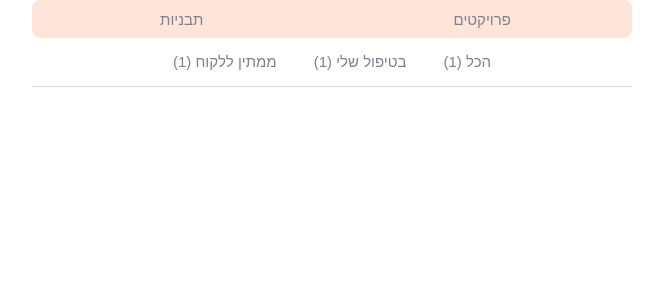
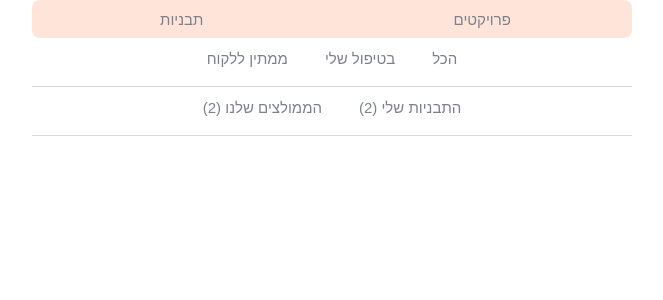
Before and after one commit to Stepby-Binyamin/Stepby-client, a React (Create React App) app: page /oriya in a window 1280 px wide. Shown: the top 300 px of the page, without its empty margins (308-971 px from the left). Built offline with nearby package versions, Linux system fonts and the light colour scheme; a web font is replaced by a local one.

Commit message:
Making NavLinkTab to a stupid component

```diff
--- a/src/components/common/NavLinkTab/index.jsx
+++ b/src/components/common/NavLinkTab/index.jsx
@@ -1,26 +1,18 @@
 import React from 'react'
-import { useState } from 'react'
 import styles from './style.module.css'
 
-export default function NavLinkTab({onClick, firstText, secondText, thirdText, counter}) {
-    const [whoClicked, setWhoClicked] = useState()
+export default function NavLinkTab({firstText, secondText, thirdText, counter, state, setState }) {
 
-    firstText = 'הכל'
-    secondText = 'בטיפול שלי'
-    thirdText = 'ממתין ללקוח'
-    counter = 1
-    counter = counter > 0? `(${counter})`: counter
-    onClick = (text)=>{
-        setWhoClicked(text)
-    }
+    counter = counter > 0 ? `(${counter})` : counter
 
-   return (
-      <div className={styles.main}>
-      <div className={whoClicked === firstText? styles.active : ''} onClick={()=>onClick(firstText)}>{firstText} {counter&&counter}</div>
-      <div className={whoClicked === secondText? styles.active : ''} onClick={()=>onClick(secondText)}>{secondText} {counter&&counter}</div>
-      { thirdText&&
-      <div className={whoClicked === thirdText? styles.active : ''} onClick={()=>onClick(thirdText)}>{thirdText} {counter&&counter}</div>
-      }
-    </div>
-   )
+
+    return (
+        <div className={styles.main}>
+            <div className={state === firstText ? styles.active : ''} onClick={() => setState(firstText)}>{firstText} {counter && counter}</div>
+            <div className={state === secondText ? styles.active : ''} onClick={() => setState(secondText)}>{secondText} {counter && counter}</div>
+            {thirdText &&
+                <div className={state === thirdText ? styles.active : ''} onClick={() => setState(thirdText)}>{thirdText} {counter && counter}</div>
+            }
+        </div>
+    )
 }
--- a/src/components/common/NavLinkTab/style.module.css
+++ b/src/components/common/NavLinkTab/style.module.css
@@ -8,13 +8,14 @@
   height: 49px;
   border-radius: 0px;
   border-bottom: 0.5px solid var( --grey4-color);
+  padding: 0 40px 0 40px;
 }
 
 .main>div {
   font-size: 15px;
   height: 100%;
   color: var( --grey2-color);
-  padding: 15px 0 15px 0;
+  padding: 12px 0 13px 0;
   cursor: pointer;
 }
 
--- a/src/routes/TestComponents/Oriya.jsx
+++ b/src/routes/TestComponents/Oriya.jsx
@@ -1,12 +1,15 @@
 import React from 'react'
+import { useState } from 'react'
 import NavLink from '../../components/common/NavLink'
 import NavLinkTab from '../../components/common/NavLinkTab'
 
 export default function Oriya() {
+   const [state, setState] = useState()
    return (
       <>
       <NavLink/>
-      <NavLinkTab/>
+      <NavLinkTab state={state} setState={setState} firstText = 'הכל' secondText = 'בטיפול שלי' thirdText = 'ממתין ללקוח'/>
+      <NavLinkTab state={state} setState={setState} counter={2} firstText = 'התבניות שלי' secondText =  'הממולצים שלנו'/>
       </>
    )
 }
```
